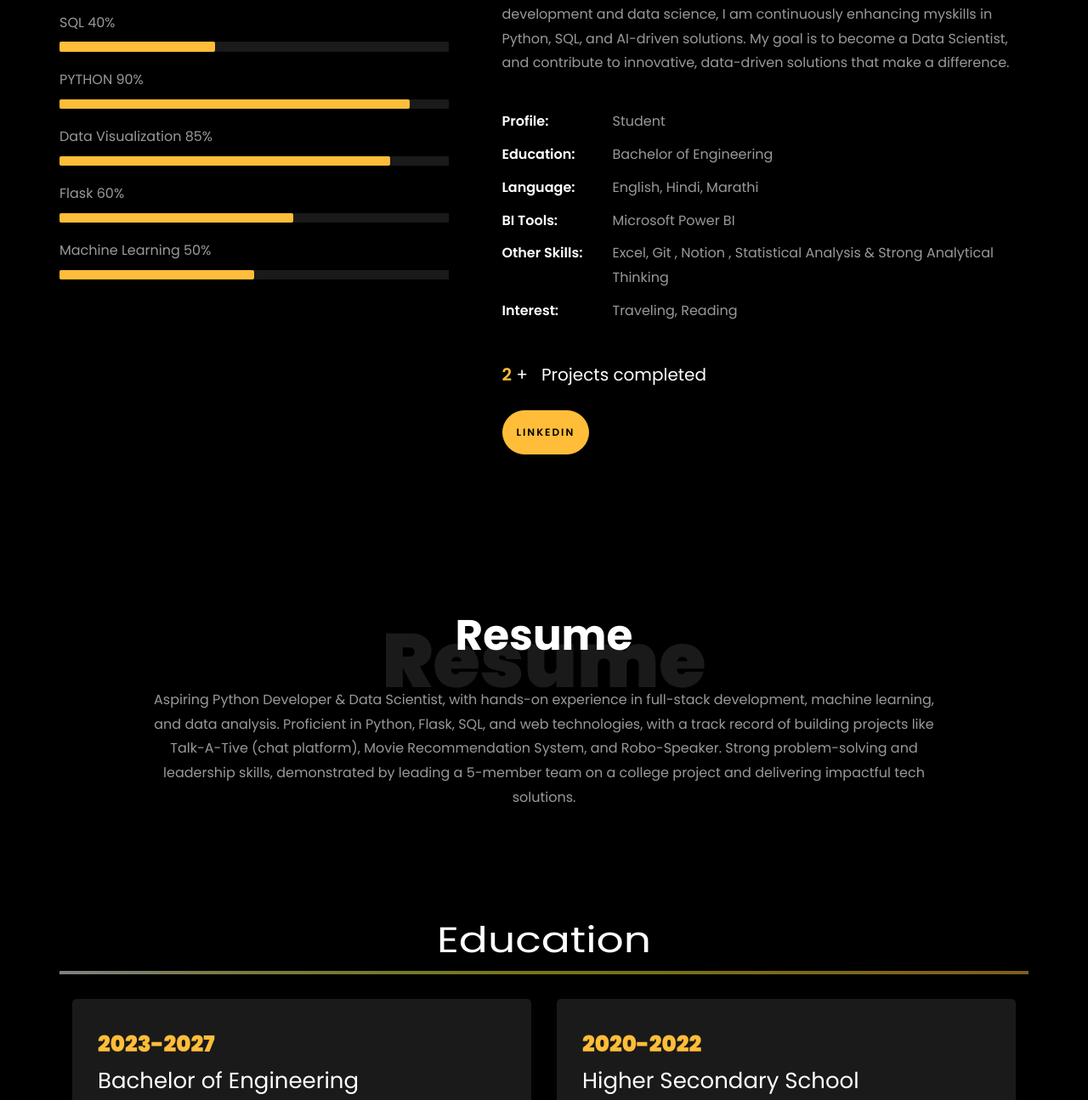
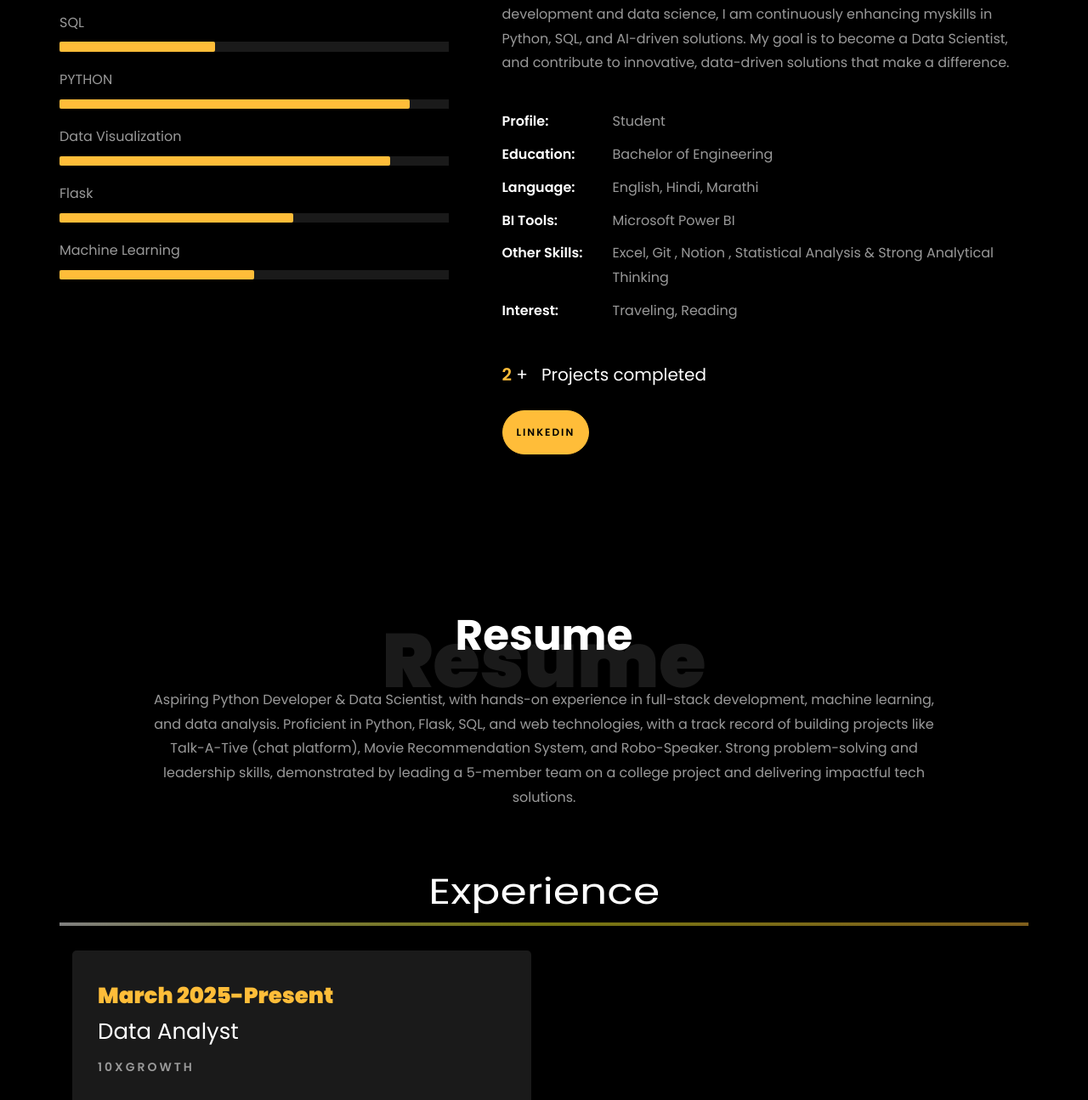
Before and after one commit to Rishiiii46/rishiupadhyay.github.io, a plain HTML site: page index.html in a window 1280 px wide. Shown: the part 1131-2426 px from the top of the page at 85% size. Drawn offline with Linux system fonts and the light colour scheme; files whose address does not match are found by name.

Commit message:
Update index.html

```diff
--- a/index.html
+++ b/index.html
@@ -229,31 +229,31 @@
 
 								<div class="skill-mf">
 									<p class="title-s">Skills</p>
-									<span>SQL</span> <span class="pull-right">40%</span>
+									<span>SQL</span> <span class="pull-right"></span>
 									<div class="progress">
 										<div class="progress-bar" role="progressbar" style="width: 40%;" aria-valuenow="95" aria-valuemin="0"
 											aria-valuemax="100"></div>
 									</div>
 
-									<span>PYTHON</span> <span class="pull-right">90%</span>
+									<span>PYTHON</span> <span class="pull-right"></span>
 									<div class="progress">
 										<div class="progress-bar" role="progressbar" style="width: 90%" aria-valuenow="85" aria-valuemin="0"
 											aria-valuemax="100"></div>
 									</div>
 
-									<span>Data Visualization</span> <span class="pull-right">85%</span>
+									<span>Data Visualization</span> <span class="pull-right"></span>
 									<div class="progress">
 										<div class="progress-bar" role="progressbar" style="width: 85%" aria-valuenow="90" aria-valuemin="0"
 											aria-valuemax="100"></div>
 									</div>
 
-									<span>Flask</span> <span class="pull-right">60%</span>
+									<span>Flask</span> <span class="pull-right"></span>
 									<div class="progress">
 										<div class="progress-bar" role="progressbar" style="width: 60%" aria-valuenow="85" aria-valuemin="0"
 											aria-valuemax="100"></div>
 									</div>
 
-									<span>Machine Learning</span> <span class="pull-right">50%</span>
+									<span>Machine Learning</span> <span class="pull-right"></span>
 									<div class="progress">
 										<div class="progress-bar" role="progressbar" style="width: 50%" aria-valuenow="80" aria-valuemin="0"
 											aria-valuemax="100"></div>
@@ -314,7 +314,7 @@
           </div>
         </div>
 
-		<!-- <div class="row">
+		<div class="row">
 			<h1 class="big-4">Experience</h1>
 			<div class="underline"></div>
 		</div>
@@ -323,21 +323,21 @@
 		<div class="row">
 				<div class="col-md-6">
 					<div class="resume-wrap ftco-animate">
-						<span class="date">2021-Present</span>
-						<h2>Senior Data Analyst</h2>
-						<span class="position">Merkle</span>
+						<span class="date">March 2025-Present</span>
+						<h2>Data Analyst</h2>
+						<span class="position">10xGrowth</span>
 						<p class="mt-4">Merkle, a leading CXM and media company with over 10K+ professionals globally. It's a part of Dentsu International.
 							<ul>
-								<li>Analysed ad campaigns, clickstream, and customer surveys data, identified an increasing demand and launched a strategic product line.</li>
-								<li>Developed time series forecasting models to predict sales and optimize marketing budgets, got model performance of 92%.</li>
-								<li>Designed and executed A/B tests, performed rigorous statistical analysis. Led to 20% MoM increase in the conversion rate.</li>
+								<li>Perform web scraping to extract, clean, and structure large datasets for accurate analysis and decision-making.</li>
+								<li>Develop and optimize data pipelines to ensure seamless data flow and processing.Collaborate in a two-member team to design and build a recommendation system for enhanced user insights.</li>
+								<li>Work with structured and unstructured data, contributing to data-driven strategies and business intelligence.</li>
 							</ul>
 						</p>
 					</div>
 
 				</div>
 
-				<div class="col-md-6">
+<!-- 				<div class="col-md-6">
 					<div class="resume-wrap ftco-animate">
 						<span class="date">2018-2021</span>
 						<h2>Senior Data Analyst</h2>
@@ -351,8 +351,8 @@
 						</p>
 					</div>
 
-				</div>
-			</div> -->
+				</div> -->
+			</div>
 
 		<br>
 		<br>
```
